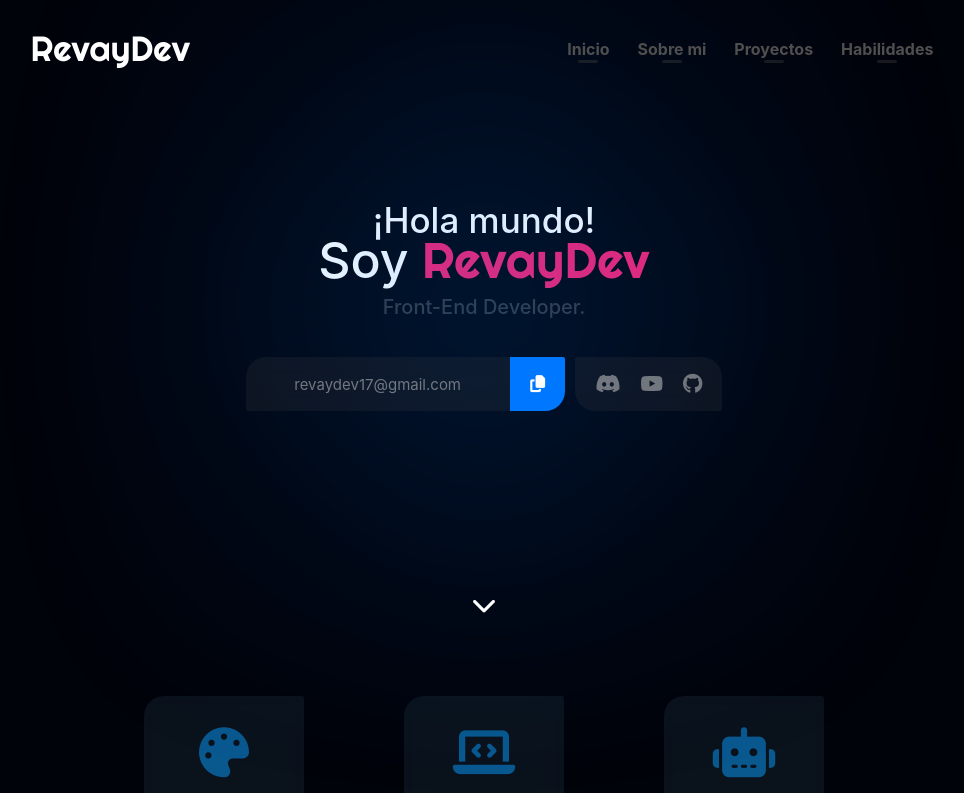
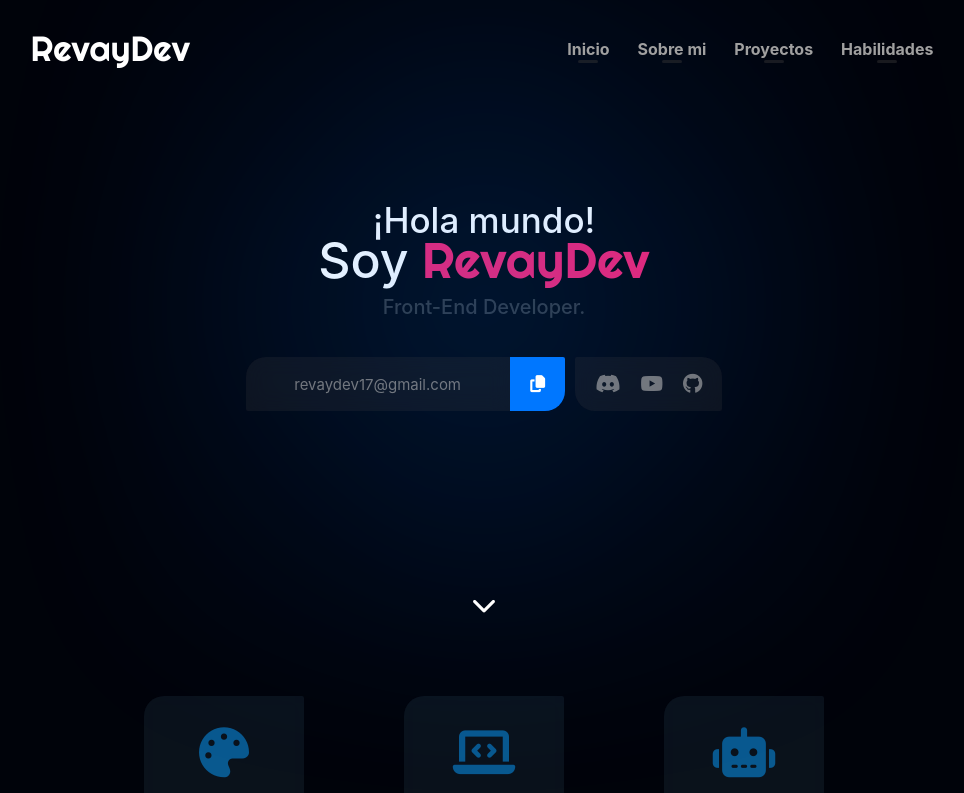
Before and after one commit to RevayDev/Web_RevayDev, a React (Vite) app: page /#/ in a window 1280 px wide. Shown: the top 793 px of the page, without its empty margins (156-1120 px from the left). Built offline with nearby package versions, Linux system fonts and the light colour scheme; a web font is replaced by a local one.

Commit message:
un pequeña mejora

```diff
--- a/package.json
+++ b/package.json
@@ -8,7 +8,7 @@
     "build": "vite build",
     "lint": "eslint . --ext js,jsx --report-unused-disable-directives --max-warnings 0",
     "preview": "vite preview",
-    "deploy": "gh-pages -d dist"
+    "deploy": "gh-pages -d dist -r https://github.com/Revay3d/revaydev.git"
   },
   "dependencies": {
     "gh-pages": "^6.1.1",
--- a/src/assets/components/styles/proyectoCard.scss
+++ b/src/assets/components/styles/proyectoCard.scss
@@ -280,9 +280,6 @@
       width: 100%;
       height: 180px;
         }
-    .proyecto__lenguajes{
 
-
-    }
   }
 }
--- a/src/assets/stylesheets/Nav.scss
+++ b/src/assets/stylesheets/Nav.scss
@@ -47,7 +47,7 @@
 
 
        & a{
-        color: #4F4F4F;
+        color: #a0a0a0;
         padding: 2px 4px ;
         font-weight: bold;
         transition:  var(--trasition);
```
